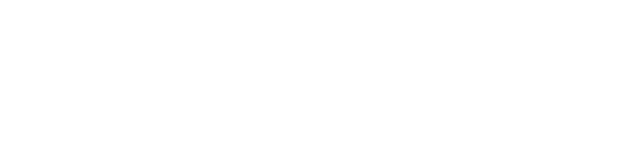
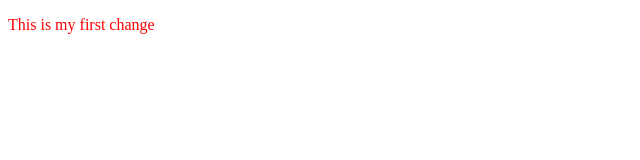
Before and after one commit to simplesessions-class/art258-midterm, a website: page src/index.html in a window 1280 px wide. Shown: the whole page, without its empty margins (0-640 px from the left). Drawn offline with nearby package versions, Linux system fonts and the light colour scheme; files that its build step writes are made by us from their sources.

Commit message:
Made my first change!!!!!!!

```diff
--- a/src/index.html
+++ b/src/index.html
@@ -7,6 +7,6 @@
   </head>
 
   <body>
-    <!-- get started here -->
+    <p>This is my first change</p>
   </body>
 </html>
--- a/src/scss/style.scss
+++ b/src/scss/style.scss
@@ -0,0 +1,3 @@
+p {
+  color: red;
+}
```
